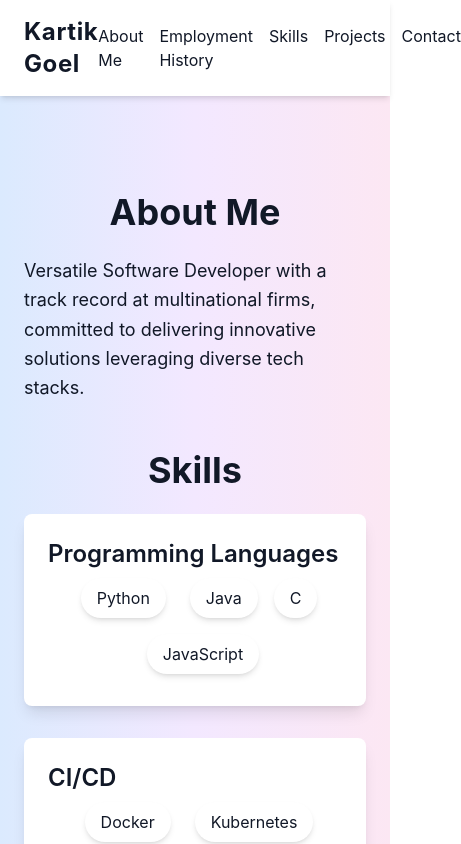
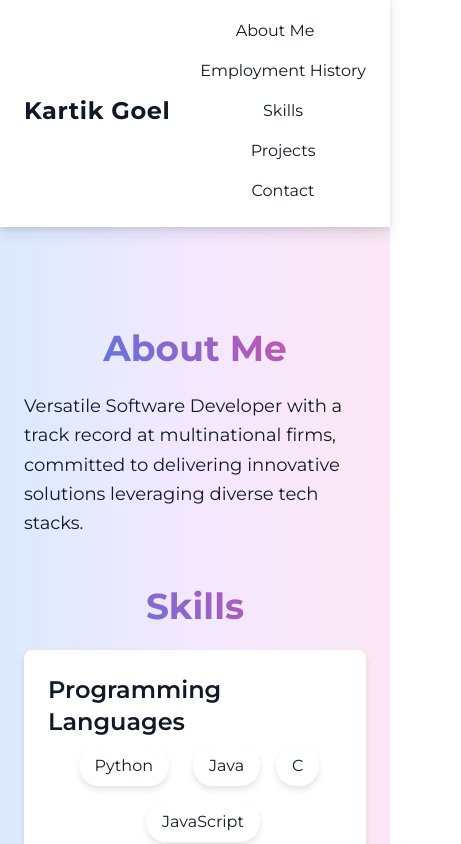
Before and after one commit to kargogit/kargogit.github.io, a React (Create React App) app: page / in a window 390 px wide. Shown: the top 844 px of the page, 461 px wide, since content can reach past the window. Built offline with nearby package versions, Linux system fonts and the light colour scheme.

Commit message:
Made the look much more elegant

```diff
--- a/src/App.js
+++ b/src/App.js
@@ -1,5 +1,6 @@
 import React from 'react';
 import { FaGithub, FaLinkedin, FaEnvelope } from 'react-icons/fa';
+import './styles.css';
 
 const sections = [
   { id: 'about', title: 'About Me', content: 'Versatile Software Developer with track record at multinational firms, committed to delivering innovative solutions leveraging diverse tech stacks.' },
--- /dev/null
+++ b/src/styles.css
@@ -0,0 +1,101 @@
+/* styles.css */
+@import url('https://fonts.googleapis.com/css2?family=Montserrat:wght@400;600;700&display=swap');
+
+body {
+    font-family: 'Montserrat', sans-serif;
+    margin: 0;
+    -webkit-font-smoothing: antialiased;
+    -moz-osx-font-smoothing: grayscale;
+}
+
+/* Header styles */
+header {
+    backdrop-filter: blur(10px);
+    background-color: rgba(255, 255, 255, 0.8);
+}
+
+nav ul li a {
+    transition: color 0.3s ease, transform 0.3s ease;
+}
+
+nav ul li a:hover {
+    color: #3b82f6;
+    transform: translateY(-2px);
+}
+
+/* Section titles */
+h2 {
+    color: #333;
+    background: linear-gradient(45deg, #3b82f6, #ec4899);
+    -webkit-background-clip: text;
+    background-clip: text;
+    -webkit-text-fill-color: transparent;
+}
+
+/* Skills and Employment sections */
+.bg-white {
+    transition: all 0.3s ease;
+    box-shadow: 0 4px 6px rgba(0, 0, 0, 0.1);
+}
+
+.bg-white:hover {
+    transform: translateY(-5px);
+    box-shadow: 0 7px 14px rgba(50, 50, 93, 0.1), 0 3px 6px rgba(0, 0, 0, 0.08);
+}
+
+/* Skill items */
+.bg-white.shadow-md.rounded-full {
+    transition: transform 0.3s ease;
+}
+
+.bg-white.shadow-md.rounded-full:hover {
+    transform: scale(1.05);
+}
+
+/* Contact icons */
+.contact-icons a {
+    transition: transform 0.3s ease, opacity 0.3s ease;
+}
+
+.contact-icons a:hover {
+    transform: scale(1.2);
+    opacity: 0.8;
+}
+
+/* Footer */
+footer {
+    background-color: rgba(255, 255, 255, 0.8);
+    backdrop-filter: blur(10px);
+}
+
+/* Responsive adjustments */
+@media (max-width: 768px) {
+    .grid-cols-1.lg\:grid-cols-3 {
+        grid-template-columns: repeat(1, minmax(0, 1fr));
+    }
+
+    nav ul {
+        flex-direction: column;
+        text-align: center;
+    }
+
+    nav ul li {
+        padding: 0.5rem 0;
+    }
+}
+
+/* Animation for entrance */
+@keyframes fadeInUp {
+    from {
+        opacity: 0;
+        transform: translateY(20px);
+    }
+    to {
+        opacity: 1;
+        transform: translateY(0);
+    }
+}
+
+.animate-fade-in-up {
+    animation: fadeInUp 0.6s ease-out;
+}
```
